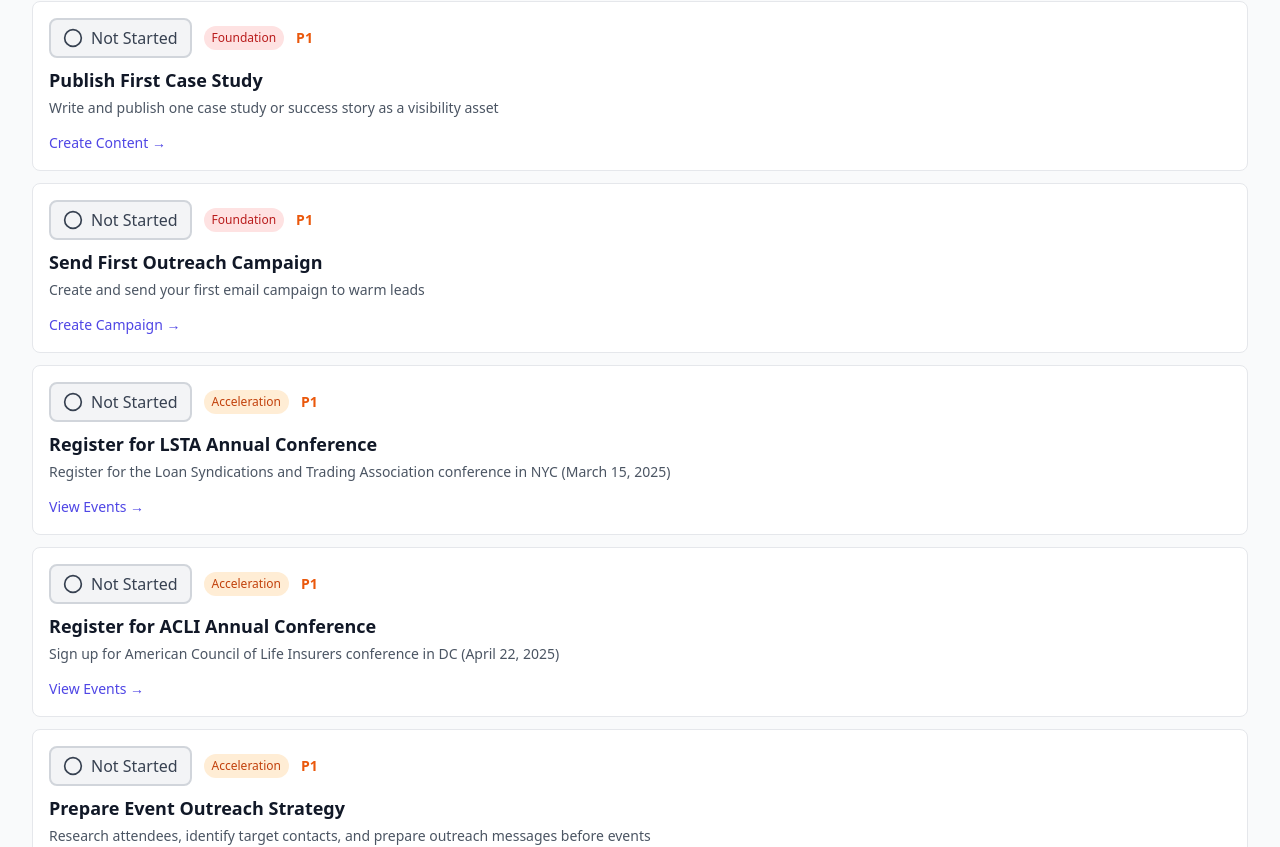
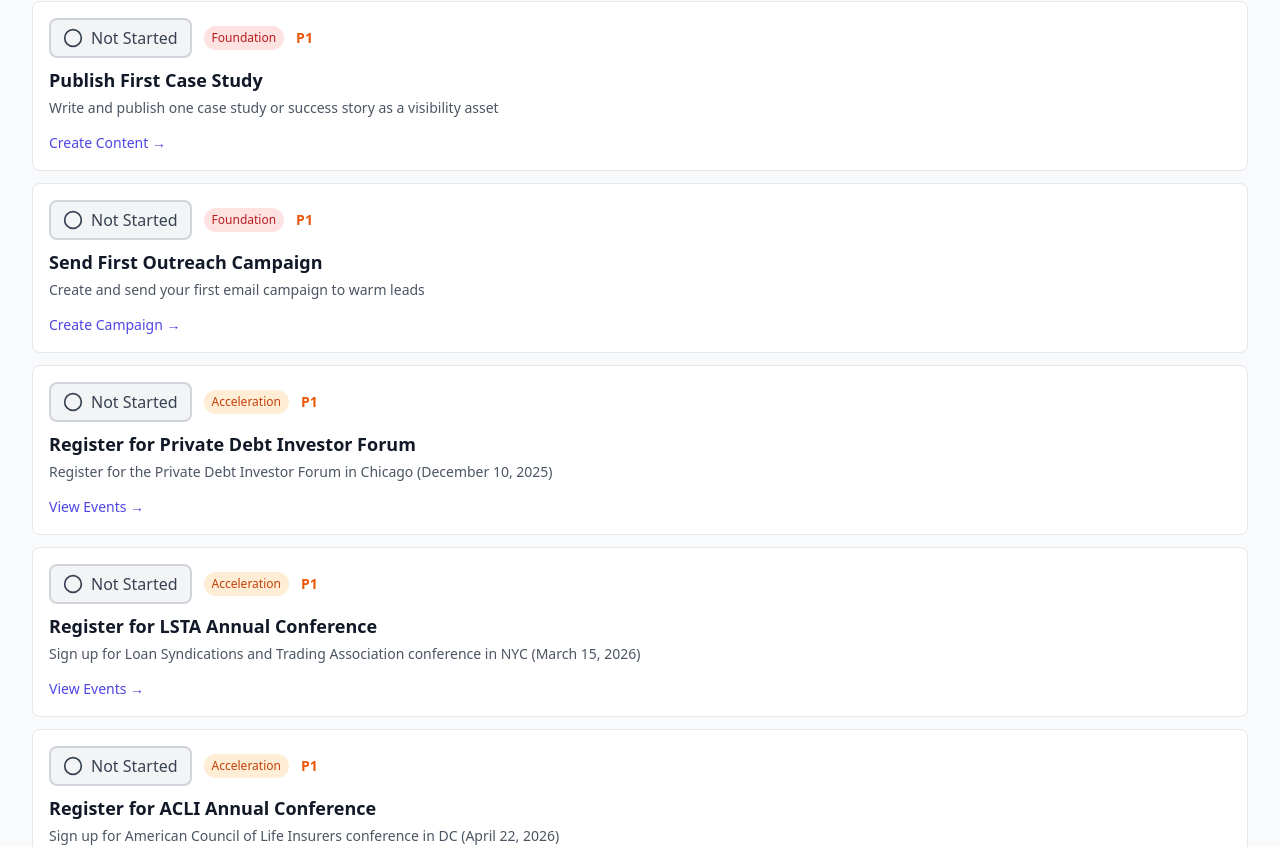
Before and after one commit to Ignite-Strategies/IgniteLegal-frontend, a React (Vite) app: page /bd-pipeline-roadmap in a window 1280 px wide. Shown: the part 1953-2800 px from the top of the page. Built offline with nearby package versions, Linux system fonts and the light colour scheme.

Commit message:
Update event dates for November 2025 context - move most to 2026, add December 2025 event

```diff
--- a/src/pages/BDPipelineRoadmap.jsx
+++ b/src/pages/BDPipelineRoadmap.jsx
@@ -120,8 +120,8 @@ const initialRoadmapItems = [
   },
   {
     id: '10',
-    title: 'Register for LSTA Annual Conference',
-    description: 'Register for the Loan Syndications and Trading Association conference in NYC (March 15, 2025)',
+    title: 'Register for Private Debt Investor Forum',
+    description: 'Register for the Private Debt Investor Forum in Chicago (December 10, 2025)',
     phase: 'Acceleration',
     status: 'Not Started',
     priority: 'P1',
@@ -132,8 +132,8 @@ const initialRoadmapItems = [
   },
   {
     id: '11',
-    title: 'Register for ACLI Annual Conference',
-    description: 'Sign up for American Council of Life Insurers conference in DC (April 22, 2025)',
+    title: 'Register for LSTA Annual Conference',
+    description: 'Sign up for Loan Syndications and Trading Association conference in NYC (March 15, 2026)',
     phase: 'Acceleration',
     status: 'Not Started',
     priority: 'P1',
@@ -144,6 +144,18 @@ const initialRoadmapItems = [
   },
   {
     id: '12',
+    title: 'Register for ACLI Annual Conference',
+    description: 'Sign up for American Council of Life Insurers conference in DC (April 22, 2026)',
+    phase: 'Acceleration',
+    status: 'Not Started',
+    priority: 'P1',
+    targetDate: null,
+    category: 'Events',
+    link: '/attract/events',
+    linkLabel: 'View Events',
+  },
+  {
+    id: '15',
     title: 'Prepare Event Outreach Strategy',
     description: 'Research attendees, identify target contacts, and prepare outreach messages before events',
     phase: 'Acceleration',
--- a/src/pages/attract/Events.jsx
+++ b/src/pages/attract/Events.jsx
@@ -6,12 +6,12 @@ import PageHeader from '../../components/PageHeader';
 export default function Events() {
   const navigate = useNavigate();
 
-  // Real debt-financing and banking events
+  // Real debt-financing and banking events (updated for November 2025)
   const [events] = useState([
     {
       id: 1,
       name: 'LSTA Annual Conference',
-      date: '2025-03-15',
+      date: '2026-03-15',
       location: 'New York, NY',
       attendees: 1200,
       type: 'Conference',
@@ -23,7 +23,7 @@ export default function Events() {
     {
       id: 2,
       name: 'ACLI Annual Conference',
-      date: '2025-04-22',
+      date: '2026-04-22',
       location: 'Washington, DC',
       attendees: 800,
       type: 'Conference',
@@ -35,7 +35,7 @@ export default function Events() {
     {
       id: 3,
       name: 'Private Debt Investor Forum',
-      date: '2025-05-10',
+      date: '2025-12-10',
       location: 'Chicago, IL',
       attendees: 650,
       type: 'Conference',
@@ -47,7 +47,7 @@ export default function Events() {
     {
       id: 4,
       name: 'ABI Distressed Investing Conference',
-      date: '2025-06-18',
+      date: '2026-06-18',
       location: 'Las Vegas, NV',
       attendees: 950,
       type: 'Conference',
@@ -59,7 +59,7 @@ export default function Events() {
     {
       id: 5,
       name: 'Credit Suisse Financial Services Forum',
-      date: '2025-02-12',
+      date: '2026-02-12',
       location: 'Miami, FL',
       attendees: 500,
       type: 'Conference',
@@ -71,7 +71,7 @@ export default function Events() {
     {
       id: 6,
       name: 'Direct Lending & Private Credit Summit',
-      date: '2024-11-20',
+      date: '2025-10-15',
       location: 'New York, NY',
       attendees: 750,
       type: 'Conference',
@@ -79,6 +79,18 @@ export default function Events() {
       description: 'Summit focused on direct lending strategies, private credit opportunities, and middle market financing',
       registrationLink: null,
       targetAudience: 'Capital Partners, Direct Lenders, Middle Market Investors',
+    },
+    {
+      id: 7,
+      name: 'Global Debt Financing Conference',
+      date: '2025-09-20',
+      location: 'Boston, MA',
+      attendees: 600,
+      type: 'Conference',
+      status: 'past',
+      description: 'Annual conference on global debt financing trends, credit markets, and investment strategies',
+      registrationLink: null,
+      targetAudience: 'Capital Partners, Investment Directors, Debt Providers',
     },
   ]);
 
```
